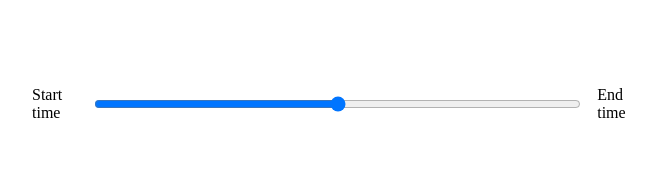
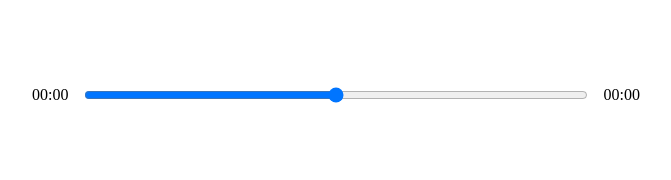
Before and after one commit to ParthPatel133/react-music-player, a React (Create React App) app: page / in a window 1280 px wide. Shown: the part 410-590 px from the top of the page, without its empty margins (304-975 px from the left). Built offline with nearby package versions, Linux system fonts and the light colour scheme.

Commit message:
styling and updating time in player

```diff
--- a/src/components/Player.js
+++ b/src/components/Player.js
@@ -30,12 +30,21 @@ const Player = ({ currentSong, isPlaying, setIsPlaying }) => {
         }
     }
 
+    const getTime = (time) => {
+        //formating time
+        let minutes = Math.floor(time / 60);
+        minutes = (minutes >= 10) ? minutes : "0" + minutes;
+        let seconds = Math.floor(time % 60);
+        seconds = (seconds >= 10) ? seconds : "0" + seconds;
+        return minutes + ":" + seconds;
+    }
+
     return (
         <div className='player'>
             <div className='time-control'>
-                <p>Start time</p>
+                <p>{getTime(songInfo.currentTime)}</p>
                 <input type='range' />
-                <p>End time</p>
+                <p>{getTime(songInfo.duration)}</p>
             </div>
             <div className='play-control'>
                 <FontAwesomeIcon className='skip-back' size="2x" icon={faAngleLeft} />
@@ -44,7 +53,11 @@ const Player = ({ currentSong, isPlaying, setIsPlaying }) => {
                     className='play' size="2x" icon={faPlay} />
                 <FontAwesomeIcon className='skip-forward' size="2x" icon={faAngleRight} />
             </div>
-            <audio onTimeUpdate={timeUpdateHandler} ref={audioRef} src={currentSong.audio} />
+            <audio
+                onLoadedMetadata={timeUpdateHandler}
+                onTimeUpdate={timeUpdateHandler}
+                ref={audioRef}
+                src={currentSong.audio} />
         </div>
     )
 }
```
Also changed, not shown: 1 other file (tests, documents, lock files or other folders).
